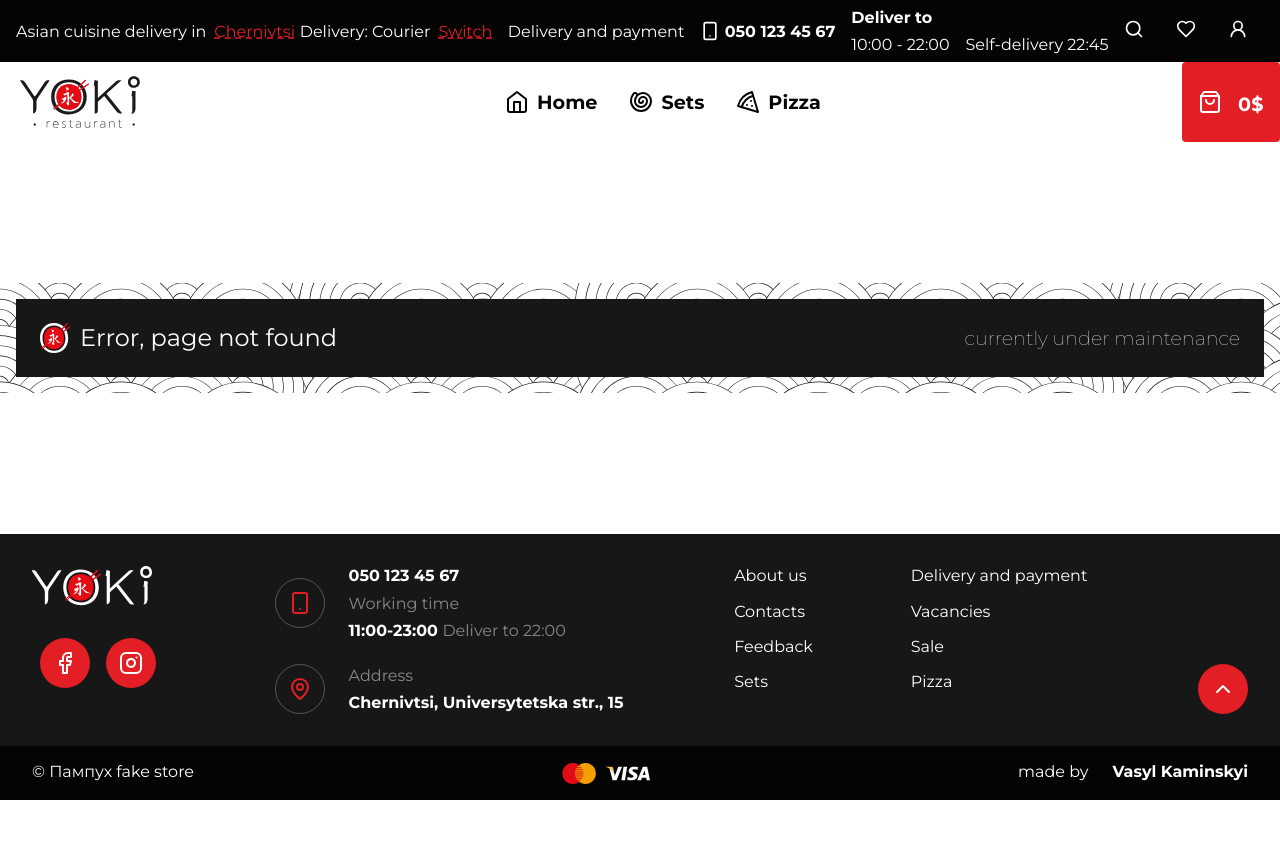
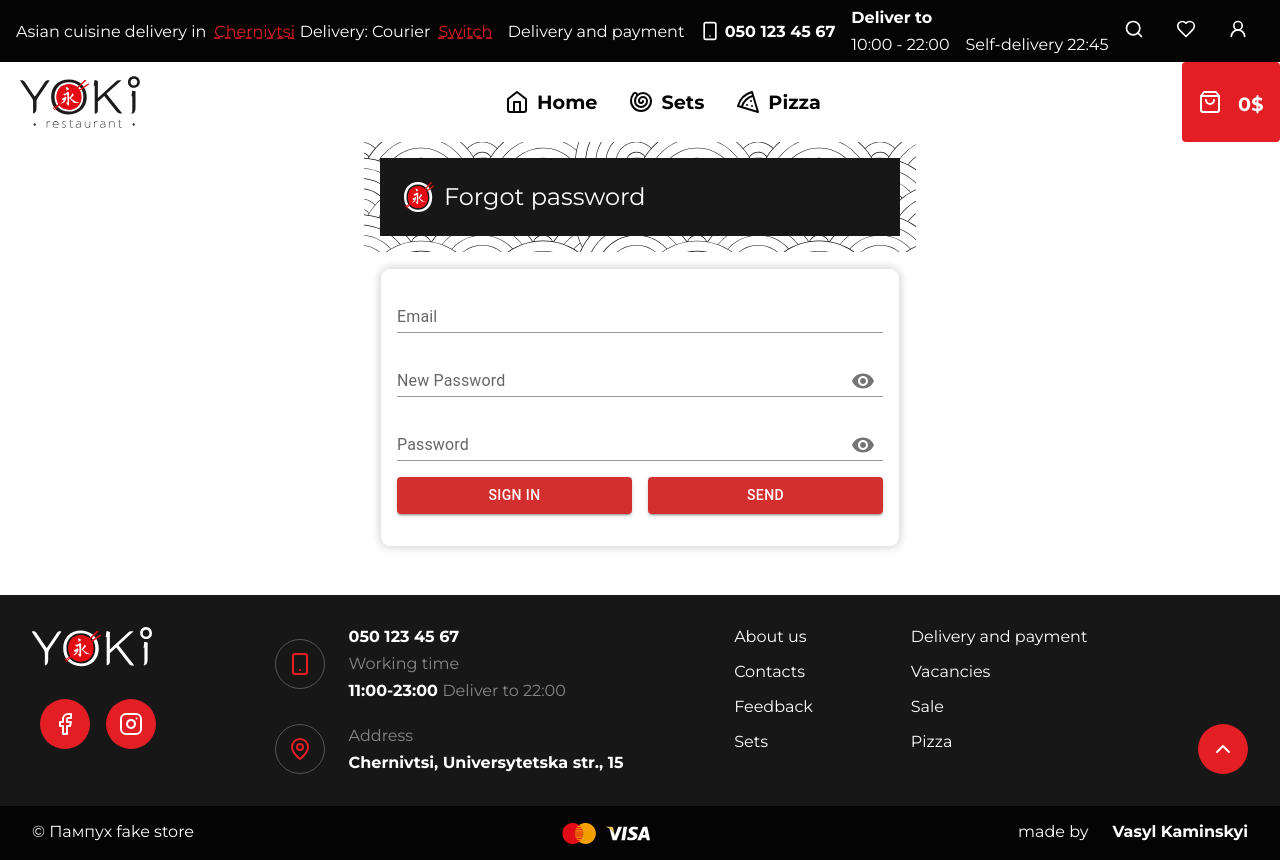
Before and after one commit to Sensation02/yoki, a React (Create React App) app: page /forgot in a window 1280 px wide. Before the commit the page ends 800 px from the top, so only its background shows below. Built offline with nearby package versions, Linux system fonts and the light colour scheme.

Commit message:
user settings done

```diff
--- a/src/App.js
+++ b/src/App.js
@@ -11,6 +11,7 @@ import SignIn from './page/sign-in/page'
 import SignUp from './page/sign-up/page'
 import Profile from './page/profile/page'
 import Settings from './page/settings/page'
+import Forgot from './page/forgot/page'
 
 import PrivateRoute, { AuthContext } from './providers/AuthContext'
 
@@ -27,6 +28,7 @@ function App() {
               <Route index element={<Home />} />
               <Route path='/sign-in' element={<SignIn />} />
               <Route path='/sign-up' element={<SignUp />} />
+              <Route path='/forgot' element={<Forgot />} />
               <Route path='/sets' element={<Sets />} />
               <Route path='/pizza' element={<Pizza />} />
 
--- /dev/null
+++ b/src/page/forgot/page.js
@@ -0,0 +1,152 @@
+import React from 'react'
+import axios from 'axios'
+import { apiURL } from '../../utils/navigation'
+import SectionHeading from '../../components/ui/SectionHeading'
+import Button from '@mui/material/Button'
+import Stack from '@mui/material/Stack'
+import Alert from '@mui/material/Alert'
+import InputAdornment from '@mui/material/InputAdornment'
+import IconButton from '@mui/material/IconButton'
+import Visibility from '@mui/icons-material/Visibility'
+import VisibilityOff from '@mui/icons-material/VisibilityOff'
+import TextField from '@mui/material/TextField'
+import useUser from '../../utils/useUser'
+import useShowPassword from '../../utils/useShowPassword'
+import Container from '@mui/material/Container'
+import useSettings from '../../utils/useSettings'
+import { Link } from 'react-router-dom'
+
+const Forgot = () => {
+  // const user = useUser()
+  const [message, setMessage] = React.useState('')
+  const { showPassword, handleClickShowPassword, handleMouseDownPassword } =
+    useShowPassword()
+  const {
+    email,
+    password,
+    newPassword,
+    handleEmailChange,
+    handlePassword,
+    handleNewPassword,
+  } = useSettings()
+
+  const handleSubmit = async (event) => {
+    event.preventDefault()
+    try {
+      const res = await axios.put(
+        `${apiURL}/users`,
+        {
+          email,
+          password,
+          newPassword,
+        },
+        {
+          headers: {
+            authorization: `Bearer ${localStorage.getItem('token')}`,
+            'Content-Type': 'application/json',
+          },
+        },
+      )
+
+      if (res.status === 200) {
+        setMessage('Password changed successfully')
+      }
+    } catch (error) {
+      if (error.response) {
+        setMessage(error.response.data.message)
+      }
+    }
+  }
+
+  return (
+    <Container component='section' maxWidth='sm'>
+      <SectionHeading title='Forgot password' />
+      <form className='form' onSubmit={handleSubmit}>
+        <div className='form__group'>
+          <TextField
+            id='outlined-basic'
+            label='Email'
+            type='email'
+            variant='standard'
+            color='error'
+            value={email}
+            onChange={handleEmailChange}
+          />
+          <TextField
+            id='standard-password-input'
+            label='New Password'
+            variant='standard'
+            color='error'
+            type={showPassword ? 'text' : 'password'}
+            value={newPassword}
+            onChange={handleNewPassword}
+            InputProps={{
+              endAdornment: (
+                <InputAdornment position='end'>
+                  <IconButton
+                    aria-label='toggle password visibility'
+                    onClick={handleClickShowPassword}
+                    onMouseDown={handleMouseDownPassword}
+                  >
+                    {showPassword ? <VisibilityOff /> : <Visibility />}
+                  </IconButton>
+                </InputAdornment>
+              ),
+            }}
+          />
+
+          <TextField
+            id='standard-password-input'
+            label='Password'
+            type={showPassword ? 'text' : 'password'}
+            autoComplete='current-password'
+            variant='standard'
+            color='error'
+            value={password}
+            onChange={handlePassword}
+            InputProps={{
+              endAdornment: (
+                <InputAdornment position='end'>
+                  <IconButton
+                    aria-label='toggle password visibility'
+                    onClick={handleClickShowPassword}
+                  >
+                    {showPassword ? <VisibilityOff /> : <Visibility />}
+                  </IconButton>
+                </InputAdornment>
+              ),
+            }}
+          />
+          <div className='button__group'>
+            <Button
+              variant='contained'
+              type='button'
+              color='error'
+              fullWidth
+              href='/sign-in'
+            >
+              <Link
+                to='/sign-in'
+                style={{ textDecoration: 'none', color: 'white' }}
+              >
+                Sign In
+              </Link>
+            </Button>
+            <Button variant='contained' type='submit' color='error' fullWidth>
+              Send
+            </Button>
+          </div>
+        </div>
+        {message && (
+          <Stack sx={{ width: '100%' }} spacing={2}>
+            <Alert variant='outlined' severity='error'>
+              {message}
+            </Alert>
+          </Stack>
+        )}
+      </form>
+    </Container>
+  )
+}
+
+export default Forgot
--- /dev/null
+++ b/src/page/forgot/style.css
@@ -0,0 +1,22 @@
+.form {
+  display: flex;
+  flex-direction: column;
+  padding: 1rem;
+  margin: 1rem;
+  border: 1px solid #e6e6e6;
+  border-radius: 10px;
+  box-shadow: 0 0 10px 0 rgba(0, 0, 0, 0.2);
+  gap: 1rem;
+}
+.form__group {
+  display: flex;
+  flex-direction: column;
+  margin-bottom: 1rem;
+  gap: 1rem;
+}
+.form .button__group {
+  display: flex;
+  flex-direction: row;
+  justify-content: space-between;
+  gap: 1rem;
+}
--- /dev/null
+++ b/src/page/forgot/style.scss
@@ -0,0 +1,21 @@
+@use '../../style/service.scss' as s;
+
+.form {
+  @include s.flex-column;
+  padding: 1rem;
+  margin: 1rem;
+  @include s.card;
+  gap: 1rem;
+
+  &__group {
+    @include s.flex-column;
+    margin-bottom: 1rem;
+    gap: 1rem;
+  }
+
+  .button__group {
+    @include s.flex-row;
+    justify-content: space-between;
+    gap: 1rem;
+  }
+}
--- a/src/page/settings/page.js
+++ b/src/page/settings/page.js
@@ -12,16 +12,18 @@ import IconButton from '@mui/material/IconButton'
 import Visibility from '@mui/icons-material/Visibility'
 import VisibilityOff from '@mui/icons-material/VisibilityOff'
 import TextField from '@mui/material/TextField'
-import { Link } from 'react-router-dom'
+import { Link, useNavigate } from 'react-router-dom'
 import './style.scss'
 import useUser from '../../utils/useUser'
 import useShowPassword from '../../utils/useShowPassword'
+import { AuthContext } from '../../providers/AuthContext'
 
 const Settings = () => {
+  const navigation = useNavigate()
+  const auth = React.useContext(AuthContext)
+
   // підтягуємо нашого користувача щоб потім змінювати його дані
   const user = useUser()
-  console.log(user)
-  console.log(localStorage.getItem('token'))
 
   // показуємо пароль
   const { showPassword, handleClickShowPassword, handleMouseDownPassword } =
@@ -50,24 +52,7 @@ const Settings = () => {
     Email: email && password,
     FirstName: firstName && password,
     LastName: lastName && password,
-  }
-
-  // вихід
-  const handleLogout = async (event) => {
-    event?.preventDefault()
-
-    try {
-      const res = await axios.get(`${apiURL}/logout`)
-
-      if (res.status === 204) {
-        localStorage.removeItem('token')
-        window.location.href = '/'
-      }
-    } catch (error) {
-      if (error.response) {
-        console.log(error.response.message)
-      }
-    }
+    all: password && email && firstName && lastName,
   }
 
   // функція для відправки даних на сервер
@@ -86,7 +71,7 @@ const Settings = () => {
           },
           {
             headers: {
-              authorization: localStorage.getItem('token'),
+              authorization: `Bearer ${localStorage.getItem('token')}`,
               'Content-Type': 'application/json',
             },
           },
@@ -104,11 +89,20 @@ const Settings = () => {
 
     if (condition.Email) {
       try {
-        const res = await axios.put(`${apiURL}/users`, {
+        const res = await axios.put(
+          `${apiURL}/users`,
+          {
             id: user.id,
             email,
             password,
-        })
+          },
+          {
+            headers: {
+              authorization: `Bearer ${localStorage.getItem('token')}`,
+              'Content-Type': 'application/json',
+            },
+          },
+        )
 
         if (res.status === 200) {
           setMessage('Email changed successfully')
@@ -122,11 +116,20 @@ const Settings = () => {
 
     if (condition.FirstName) {
       try {
-        const res = await axios.put(`${apiURL}/users`, {
+        const res = await axios.put(
+          `${apiURL}/users`,
+          {
             id: user.id,
             firstName,
             password,
-        })
+          },
+          {
+            headers: {
+              authorization: `Bearer ${localStorage.getItem('token')}`,
+              'Content-Type': 'application/json',
+            },
+          },
+        )
 
         if (res.status === 200) {
           setMessage('First name changed successfully')
@@ -140,11 +143,20 @@ const Settings = () => {
 
     if (condition.LastName) {
       try {
-        const res = await axios.put(`${apiURL}/users`, {
+        const res = await axios.put(
+          `${apiURL}/users`,
+          {
             id: user.id,
             lastName,
             password,
-        })
+          },
+          {
+            headers: {
+              authorization: `Bearer ${localStorage.getItem('token')}`,
+              'Content-Type': 'application/json',
+            },
+          },
+        )
 
         if (res.status === 200) {
           setMessage('Last name changed successfully')
@@ -153,6 +165,63 @@ const Settings = () => {
         if (error.response) {
           setMessage(error.response.data.message)
         }
+      }
+    }
+    if (condition.all) {
+      try {
+        const res = await axios.put(
+          `${apiURL}/users`,
+          {
+            id: user.id,
+            firstName,
+            lastName,
+            email,
+            password,
+          },
+          {
+            headers: {
+              authorization: `Bearer ${localStorage.getItem('token')}`,
+              'Content-Type': 'application/json',
+            },
+          },
+        )
+
+        if (res.status === 200) {
+          setMessage('All data changed successfully')
+        }
+      } catch (error) {
+        if (error.response) {
+          setMessage(error.response.data.message)
+        }
+      }
+    }
+  }
+
+  const handleDelete = async (event) => {
+    event.preventDefault()
+
+    console.log('Trying to delete user with id: ', user.id)
+
+    try {
+      console.log('Sending request to server...')
+      const res = await axios.delete(`${apiURL}/users/${user.id}`, {
+        headers: {
+          authorization: `Bearer ${localStorage.getItem('token')}`,
+          'Content-Type': 'application/json',
+        },
+      })
+
+      if (res.status === 200) {
+        localStorage.removeItem('token')
+        setMessage('User deleted successfully')
+        setTimeout(() => {
+          auth.login(false)
+          // navigation('/')
+        }, 3000)
+      }
+    } catch (error) {
+      if (error.response) {
+        setMessage(error.response.data.message)
       }
     }
   }
@@ -165,6 +234,7 @@ const Settings = () => {
           <TextField
             id='outlined-basic'
             label='First Name'
+            type='text'
             variant='standard'
             color='error'
             value={firstName}
@@ -173,6 +243,7 @@ const Settings = () => {
           <TextField
             id='outlined-basic'
             label='Last Name'
+            type='text'
             variant='standard'
             color='error'
             value={lastName}
@@ -181,6 +252,7 @@ const Settings = () => {
           <TextField
             id='outlined-basic'
             label='Email'
+            type='email'
             variant='standard'
             color='error'
             value={email}
@@ -242,13 +314,13 @@ const Settings = () => {
             </Link>
           </Button>
           <Button
-            variant='outlined'
+            variant='contained'
             color='error'
             sx={{ width: '200px' }}
-            onClick={handleLogout}
+            onClick={handleDelete}
           >
-            <Link to='/' style={{ textDecoration: 'none', color: 'red' }}>
-              logout
+            <Link to='/' style={{ textDecoration: 'none', color: 'white' }}>
+              Delete account
             </Link>
           </Button>
           <Button
--- a/src/page/sign-in/page.js
+++ b/src/page/sign-in/page.js
@@ -70,35 +70,19 @@ export default function SignIn() {
         },
       )
 
-      console.log(response)
-
-      // checking response and set error if it is
-      if (!!response) {
-        setError('No server response')
-      } else if (response?.status === 400) {
-        setError(response.data.message)
-      } else if (response?.status === 401) {
-        setError(response.data.message)
-      } else if (response?.status === 403) {
-        setError(response.data.message)
-      } else if (response?.status === 404) {
-        setError(response.data.message)
-      } else if (!response?.data?.accessToken) {
-        setError('Login Failed')
-      }
+      console.log('response object: ', { response })
 
       // set auth data to context
-      if (!!response?.data?.accessToken) {
+      if (response?.data?.accessToken) {
         auth?.login(true)
         localStorage.setItem('token', response.data.accessToken)
+        console.log('Token stored: ', localStorage.getItem('token'))
         navigation('/profile')
       }
     } catch (error) {
       console.log(error)
       if (!error?.response) {
-        setError('Something went wrong on server side')
-      } else if (error.response?.status === 409) {
-        setError('User is already exist')
+        setError(error?.response?.message)
       }
     }
   }
@@ -109,7 +93,7 @@ export default function SignIn() {
   }, [])
 
   return (
-    <Container component='main' maxWidth='xs'>
+    <Container component='section' maxWidth='md'>
       <CssBaseline />
       <Box
         sx={{
@@ -135,8 +119,7 @@ export default function SignIn() {
             display: 'flex',
             flexDirection: 'column',
             gap: '1rem',
-            width: '290px',
-            maxWidth: 'fit-content',
+            width: '300px',
           }}
         >
           <Grid item xs={12}>
@@ -253,9 +236,9 @@ export default function SignIn() {
           </Button>
           <Grid container sx={{ display: 'flex', gap: '1rem' }}>
             <Grid item xs>
-              <Link to='/recover' className='link'>
+              {/* <Link to='/forgot' className='link'>
                 Forgot password?
-              </Link>
+              </Link> */}
             </Grid>
             <Grid item>
               <Link to='/sign-up' className='link'>
--- a/src/page/sign-up/page.js
+++ b/src/page/sign-up/page.js
@@ -71,26 +71,13 @@ export default function SignUp() {
       // console.log for debug
       console.log(response.data)
 
-      if (!response) {
-        setError('No server response')
-      } else if (response?.status === 400) {
-        setError('Wrong email or password')
-      } else if (response?.status === 500) {
-        setError('Internal server error')
-      }
-
-      // if response status is 200
       if (response?.status === 201) {
         navigation('/sign-in')
         setError('Success!')
       }
     } catch (error) {
       if (!error?.response) {
-        setError('Something went wrong on server side')
-      } else if (error.response?.status === 409) {
-        setError('User is already exist')
-      } else {
-        setError('Registration Failed')
+        setError(error?.response?.message)
       }
     }
   }
@@ -187,9 +174,9 @@ export default function SignUp() {
           </Button>
           <Grid container justifyContent='flex-end'>
             <Grid item xs>
-              <Link to='/forgot' className='link'>
+              {/* <Link to='/forgot' className='link'>
                 Forgot password?
-              </Link>
+              </Link> */}
             </Grid>
             <Grid item xs>
               <Link to='/sign-in' className='link'>
```
Lines whose indentation alone changed are shown as unchanged.
